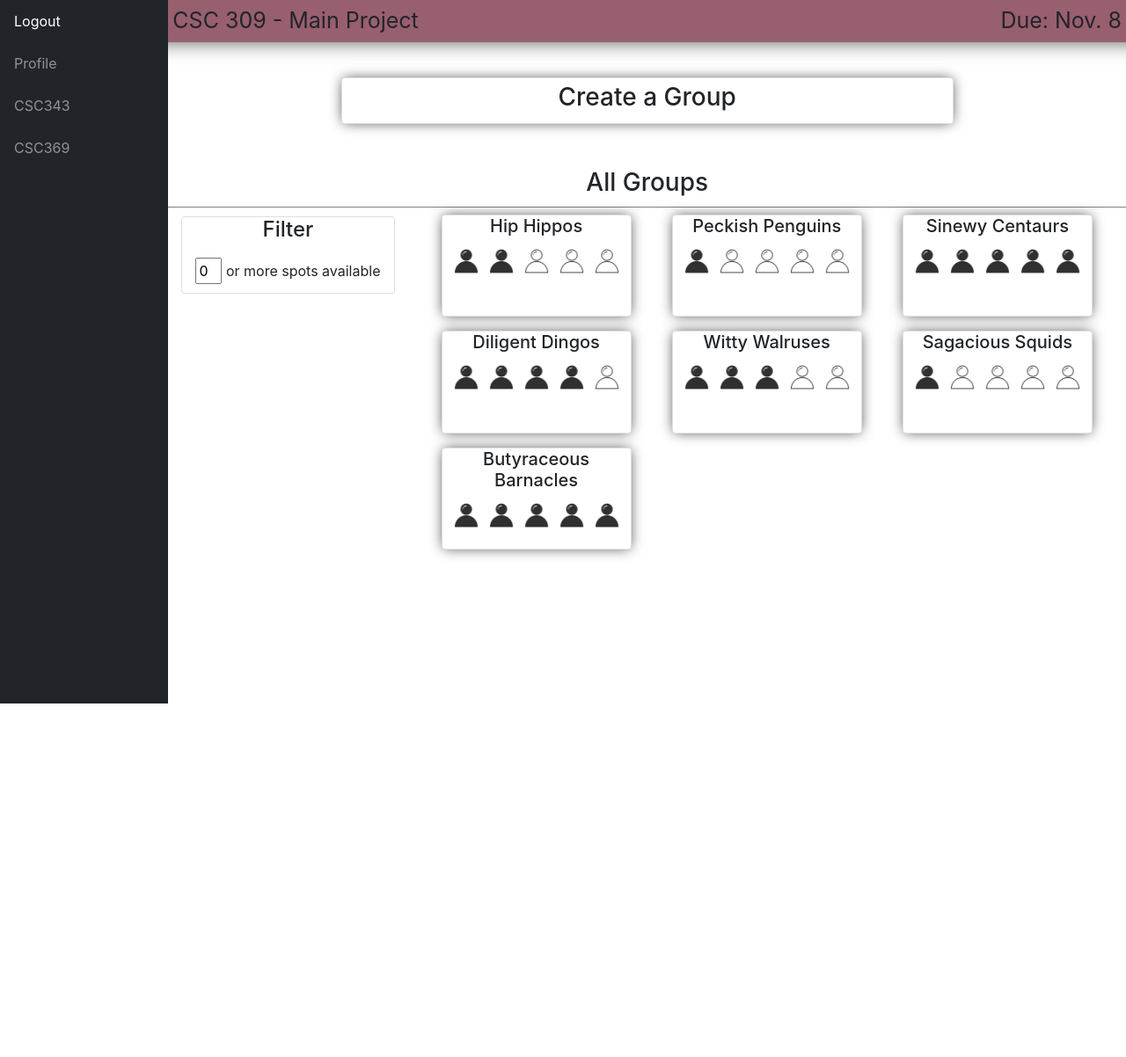
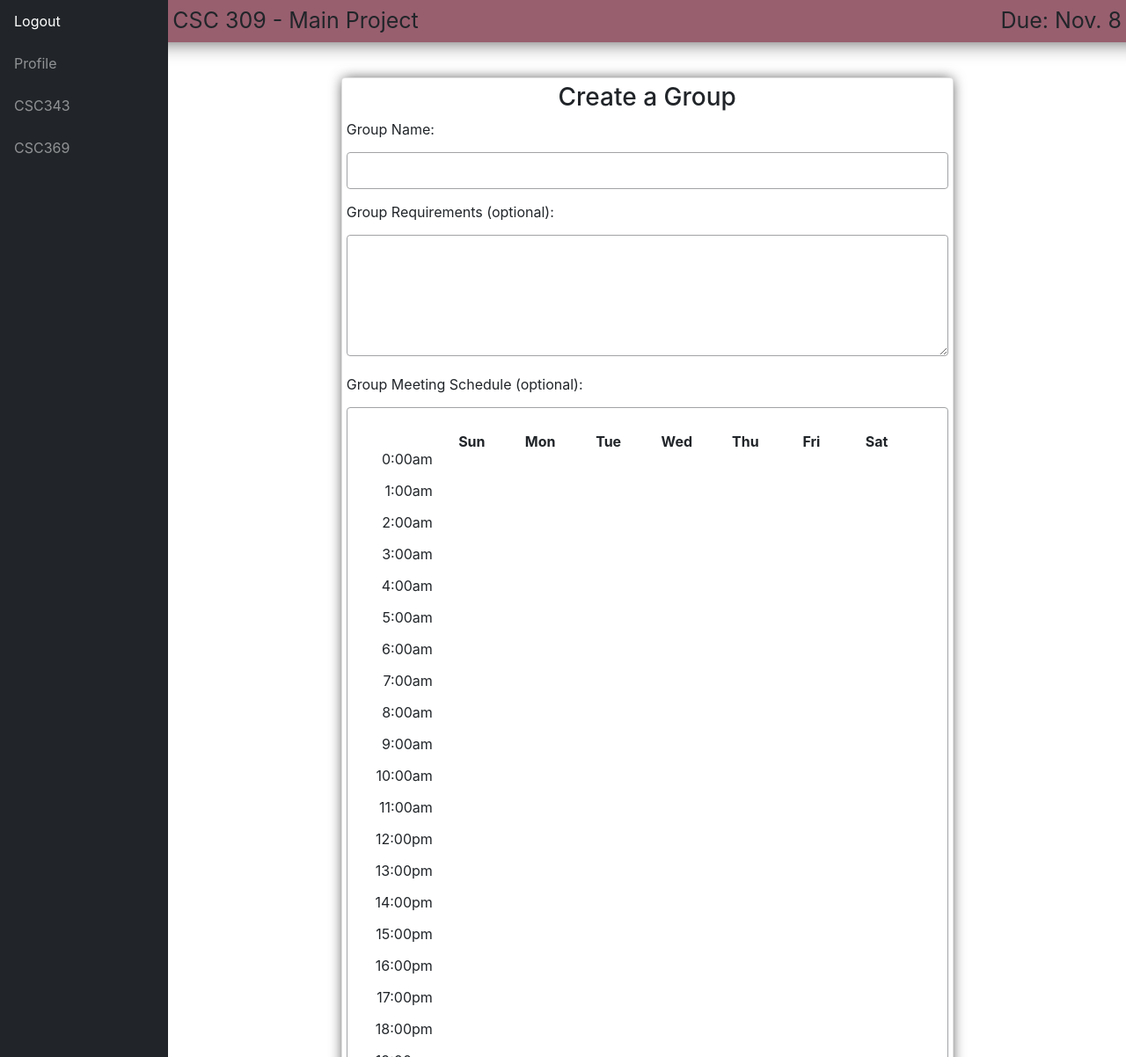
Before and after one commit to jerry123z/Groupr, a website: page frontend/assignment.html in a window 1280 px wide. Shown: the top 1202 px of the page at 88% size. Before the commit the page ends 800 px from the top, so only its background shows below. Drawn offline with Linux system fonts and the light colour scheme.

Commit message:
added group form skeleton with no functionality

```diff
--- a/frontend/assignment.html
+++ b/frontend/assignment.html
@@ -3,6 +3,7 @@
     <head>
         <meta charset="utf-8">
         <title> Groupr </title>
+        <link rel="stylesheet" type="text/css" href="css/schedule.css">
         <link rel="stylesheet" type="text/css" href="css/assignment.css">
         <link href="css/SideNav.css" type="text/css" rel="stylesheet">
         <link href="css/bootstrap.min.css" rel="stylesheet">
@@ -86,7 +87,17 @@
                               <div id="group-form-container" class="big-container card group-entry">
                                 <h3> Create a Group </h3>
                                 <form id="group-form">
-
+                                <label for="name-input"> Group Name: </label>
+                                <input id="name-input" type="text"> </input>
+                                <label for="reqs-input"> Group Requirements (optional):</label>
+                                <textarea id="reqs-input" rows="5" cols="30"> </textarea>
+                                <label for="schedule"> Group Meeting Schedule (optional): </label>
+                                <div id="schedule">
+                                  <!-- schedule injected here -->
+                                </div>
+                                <div id="submit-btn-container">
+                                  <button id='submit-group' type='button' class='btn btn-primary'>Submit</button>
+                                </div>
                                 </form>
                               </div>
                             </div>
@@ -126,6 +137,7 @@
         </div>
 
         <script src="js/jquery.min.js"></script>
+        <script src="js/jquery.schedule.js"></script>
         <script src="js/bootstrap.bundle.min.js"></script>
         <script src="js/assignment.js"></script>
         <script src="js/SideNav.js"></script>
--- a/frontend/css/assignment.css
+++ b/frontend/css/assignment.css
@@ -134,6 +134,30 @@ h2, h3, h4 {
     text-align: center;
 }
 
+/* Override group entry hover properties */
+#group-form-container:hover {
+    background-color: inherit;
+    color: inherit;
+    cursor: inherit;
+}
+
+#group-form-container input, #group-form-container textarea,
+#schedule {
+    width: 100%;
+    padding: 8px;
+    margin-top: 6px;
+    margin-bottom: 14px;
+    border: 1px solid #a2a3a5;
+    border-radius: 4px;
+    box-sizing: border-box;
+}
+
 /* #group-form-container {
     display: none;
 } */
+
+#submit-btn-container {
+  display: flex;
+  align-items: center;
+  justify-content: center;
+}
--- a/frontend/js/assignment.js
+++ b/frontend/js/assignment.js
@@ -104,6 +104,12 @@ function setUserGroup(group) {
 
 // Populate page with information on page load
 $(document).ready(function() {
+    // add availability to group form
+    $("#schedule").dayScheduleSelector({
+        startTime: '00:00',
+        endTime: '24:00',
+        interval: 60
+    });
     // add groups to page (REQUIRES SERVER CALL)
     setUserGroup(userGroup);
     for (let i = 0; i < allGroups.length; i++) {
```
